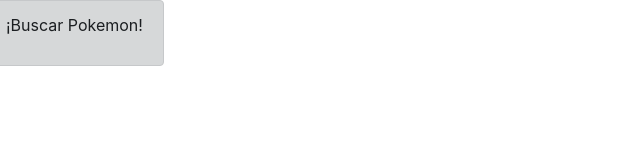
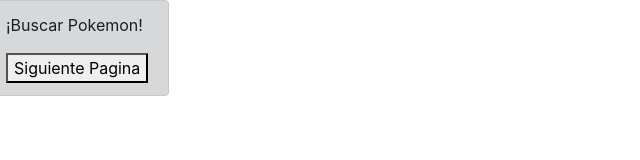
Before and after one commit to Ja-boop/pokedex-tarea-clase-12, a website: page index.html in a window 1280 px wide. Shown: the whole page, without its empty margins (0-640 px from the left). Drawn offline with nearby package versions, Linux system fonts and the light colour scheme; no server answers.

Commit message:
Update index.html

```diff
--- a/index.html
+++ b/index.html
@@ -20,6 +20,7 @@
 
                     </p>
                 </form>
+                <button id="cambiar-pagina">Siguiente Pagina</button>
             </div>
         </div>
 
```
